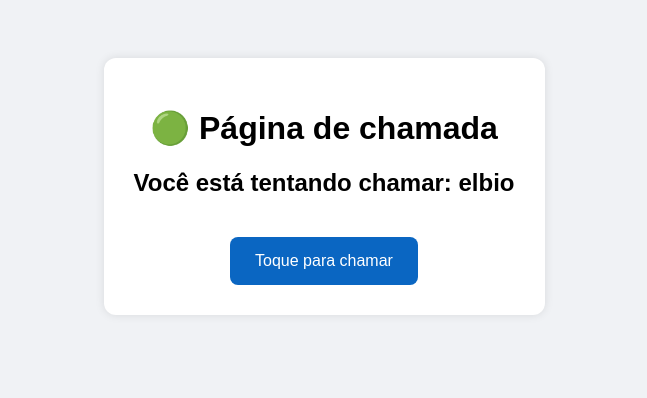
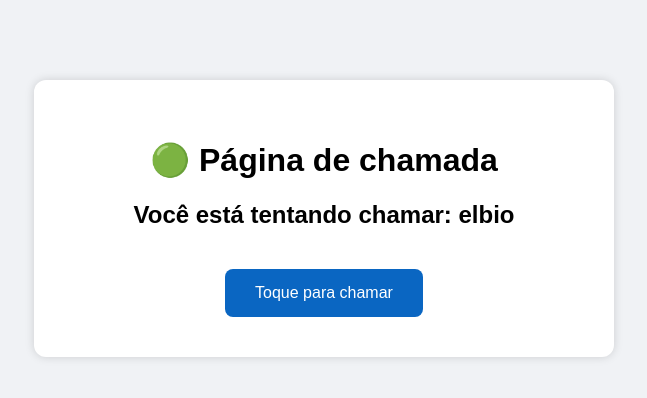
Before and after one commit to elbiojrodriguez/touch-to-talk-template, a plain HTML site: page index.html in a window 1280 px wide. Shown: the whole page, without its empty margins (316-963 px from the left). Drawn offline with Linux system fonts and the light colour scheme.

Commit message:
Update style.css

```diff
--- a/style.css
+++ b/style.css
@@ -1,33 +1,31 @@
 body {
-  font-family: sans-serif;
+  font-family: Arial, sans-serif;
+  background-color: #f0f2f5;
+  margin: 0;
+  padding: 0;
   text-align: center;
-  background: #f0f2f5;
-  padding: 50px;
 }
 
 .container {
-  background: white;
-  padding: 30px;
+  max-width: 500px;
+  margin: 80px auto;
+  background: #fff;
+  padding: 40px;
   border-radius: 12px;
-  display: inline-block;
-  box-shadow: 0 0 10px rgba(0,0,0,0.1);
+  box-shadow: 0 0 10px rgba(0,0,0,0.15);
 }
 
 button {
-  background: #0a66c2;
+  background-color: #0a66c2;
   color: white;
+  padding: 15px 30px;
   border: none;
-  padding: 15px 25px;
+  border-radius: 8px;
   font-size: 16px;
-  border-radius: 8px;
   cursor: pointer;
   margin-top: 20px;
 }
 
-vercel.json
-
-{
-  "rewrites": [
-    { "source": "/u/:nome", "destination": "/index.js" }
-  ]
+button:hover {
+  background-color: #004a9e;
 }
```
